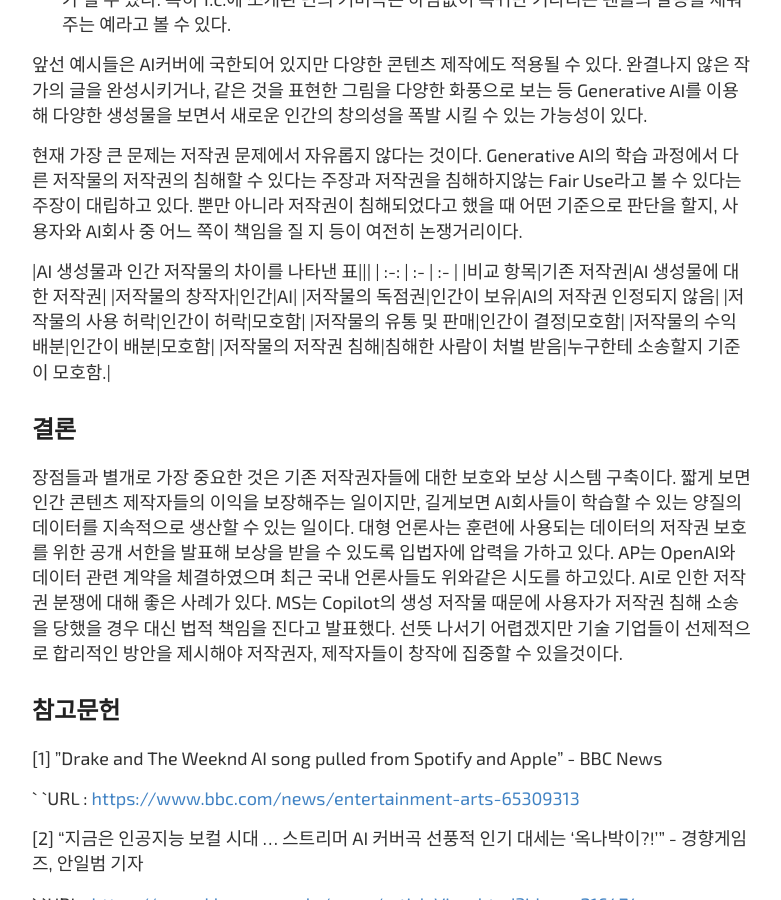
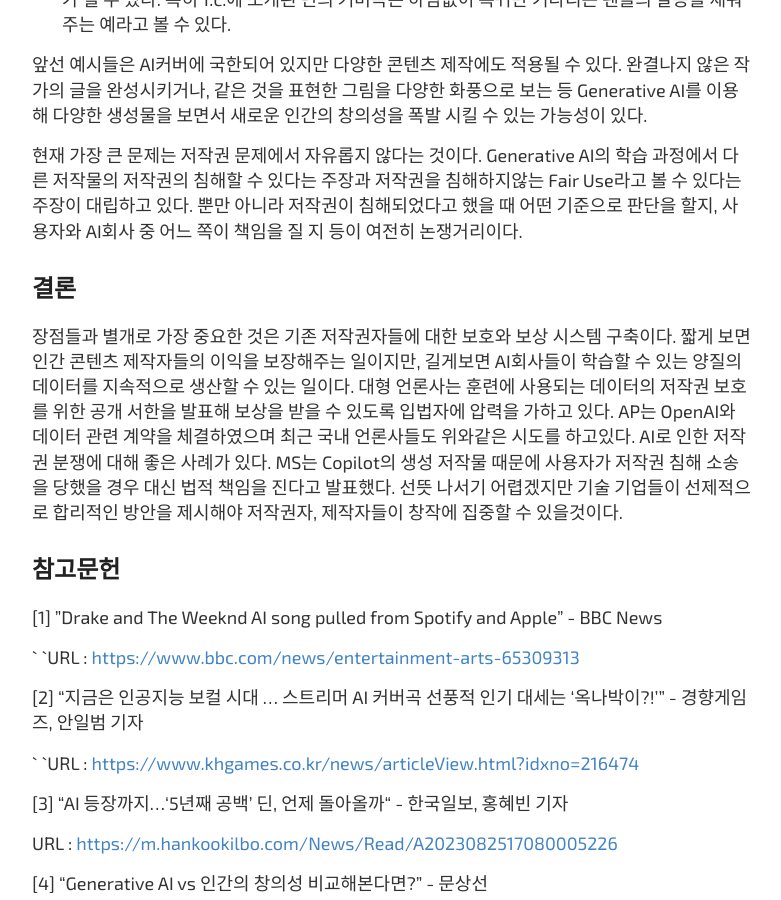
Before and after one commit to hyeonjinha/hyeonjinha.github.io, a Jekyll site: the page built from _posts/2020-01-01-hello_world.md, in a window 1280 px wide and 900 px high, scrolled down 1716 px. Shown: the whole window, without its empty margins (248-1029 px from the left). Built offline with Jekyll 4.4.1, drawn with Linux system fonts in a browser that asks for light colours; some web fonts are replaced.

Commit message:
공작과제3.md

```diff
--- a/_posts/2020-01-01-hello_world.md
+++ b/_posts/2020-01-01-hello_world.md
@@ -44,15 +44,6 @@ c. 가수 '딘' 커버 곡
 
 현재 가장 큰 문제는 저작권 문제에서 자유롭지 않다는 것이다. Generative AI의 학습 과정에서 다른 저작물의 저작권의 침해할 수 있다는 주장과 저작권을 침해하지않는 Fair Use라고 볼 수 있다는 주장이 대립하고 있다. 뿐만 아니라 저작권이 침해되었다고 했을 때 어떤 기준으로 판단을 할지, 사용자와 AI회사 중 어느 쪽이 책임을 질 지 등이 여전히 논쟁거리이다.
 
-|AI 생성물과 인간 저작물의 차이를 나타낸 표|||
-| :-: | :- | :- |
-|비교 항목|기존 저작권|AI 생성물에 대한 저작권|
-|저작물의 창작자|인간|AI|
-|저작물의 독점권|인간이 보유|AI의 저작권 인정되지 않음|
-|저작물의 사용 허락|인간이 허락|모호함|
-|저작물의 유통 및 판매|인간이 결정|모호함|
-|저작물의 수익 배분|인간이 배분|모호함|
-|저작물의 저작권 침해|침해한 사람이 처벌 받음|누구한테 소송할지 기준이 모호함.|
 ## 결론
 장점들과 별개로 가장 중요한 것은 기존 저작권자들에 대한 보호와 보상 시스템 구축이다. 짧게 보면 인간 콘텐츠 제작자들의 이익을 보장해주는 일이지만, 길게보면 AI회사들이 학습할 수 있는 양질의 데이터를 지속적으로 생산할 수 있는 일이다. 대형 언론사는 훈련에 사용되는 데이터의 저작권 보호를 위한 공개 서한을 발표해 보상을 받을 수 있도록 입법자에 압력을 가하고 있다. AP는 OpenAI와 데이터 관련 계약을 체결하였으며 최근 국내 언론사들도 위와같은 시도를 하고있다. AI로 인한 저작권 분쟁에 대해 좋은 사례가 있다. MS는 Copilot의 생성 저작물 때문에 사용자가 저작권 침해 소송을 당했을 경우 대신 법적 책임을 진다고 발표했다. 선뜻 나서기 어렵겠지만 기술 기업들이 선제적으로 합리적인 방안을 제시해야 저작권자, 제작자들이 창작에 집중할 수 있을것이다.
 
```
